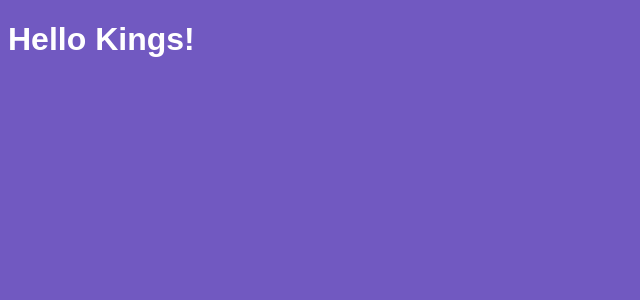
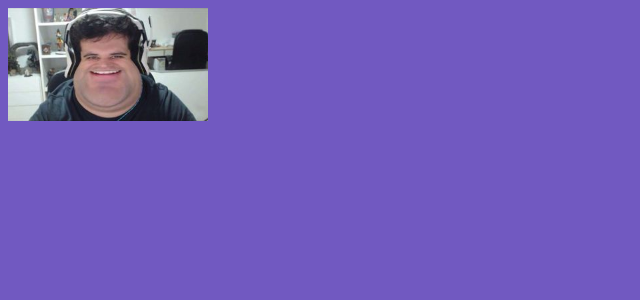
Before and after one commit to jonatasferreirajk/GoStack, a React app in the folder modulo04/: page / in a window 1280 px wide. Shown: the top 300 px of the page, without its empty margins (0-640 px from the left). Built offline with nearby package versions, Linux system fonts and the light colour scheme.

Commit message:
Importando imagens

```diff
--- a/modulo04/package.json
+++ b/modulo04/package.json
@@ -13,6 +13,7 @@
     "@babel/preset-react": "^7.10.4",
     "babel-loader": "^8.1.0",
     "css-loader": "^4.2.2",
+    "file-loader": "^6.1.0",
     "style-loader": "^1.2.1",
     "webpack": "^4.44.1",
     "webpack-cli": "^3.3.12",
--- a/modulo04/src/App.js
+++ b/modulo04/src/App.js
@@ -1,7 +1,12 @@
 import React from 'react';
 import './App.css';
+
+import profile from './assets/dava.jpg';
+
+
 function App(){
-  return <h1>Hello Kings!</h1>
+  return <img width="200" src={profile} alt=""/>
+
 }
 
 export default App;
--- a/modulo04/webpack.config.js
+++ b/modulo04/webpack.config.js
@@ -23,7 +23,12 @@ module.exports = {
           {loader: 'style-loader'},
           {loader: 'css-loader'},
         ],
-      }
+      },{
+        test: /.*\.(gif|png|jpe?g)$/i,
+        use:{
+          loader: 'file-loader'
+        }
+      },
     ]
   },
 };
```
Also changed, not shown: modulo04/src/assets/dava.jpg (added), 1 other file (tests, documents, lock files or other folders).
